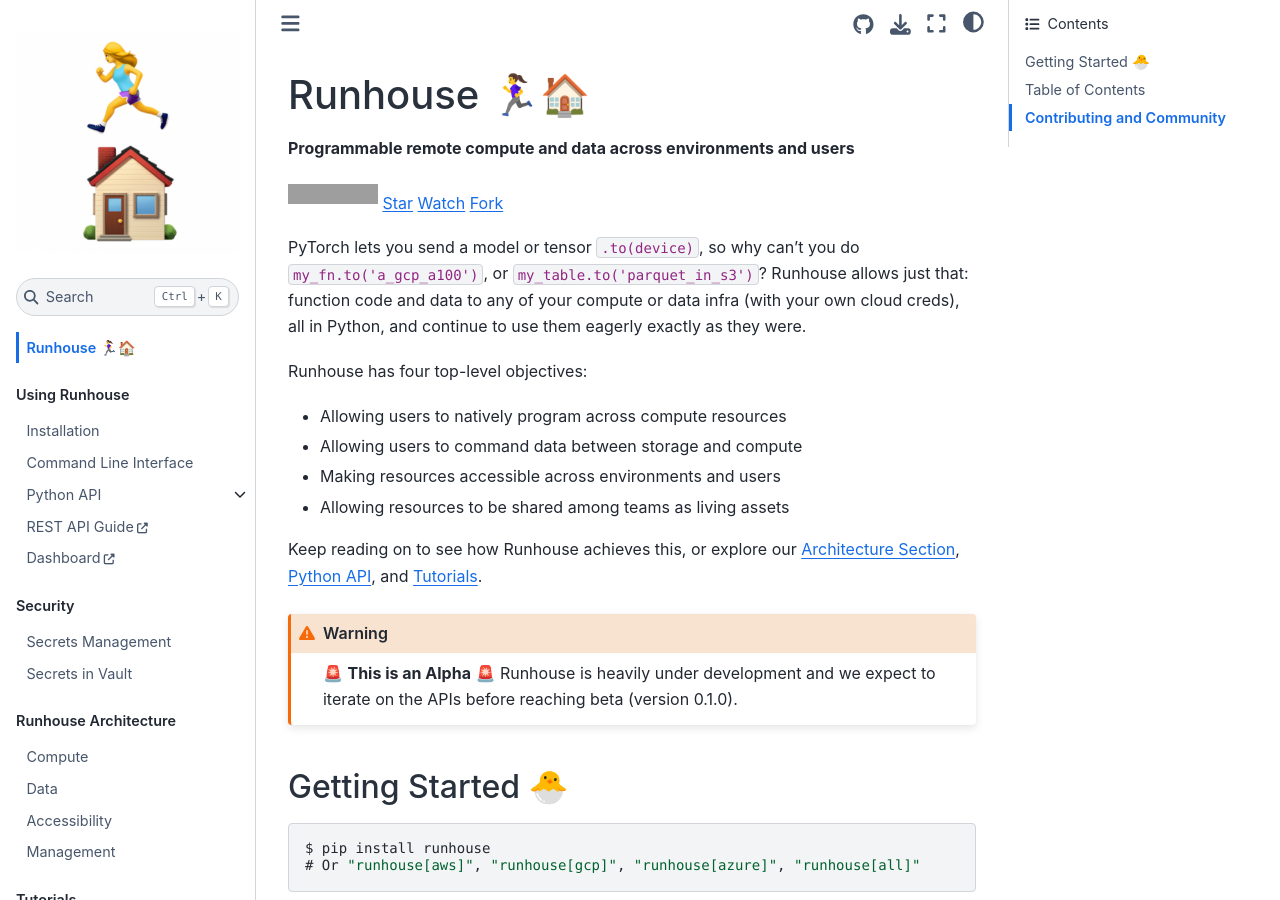
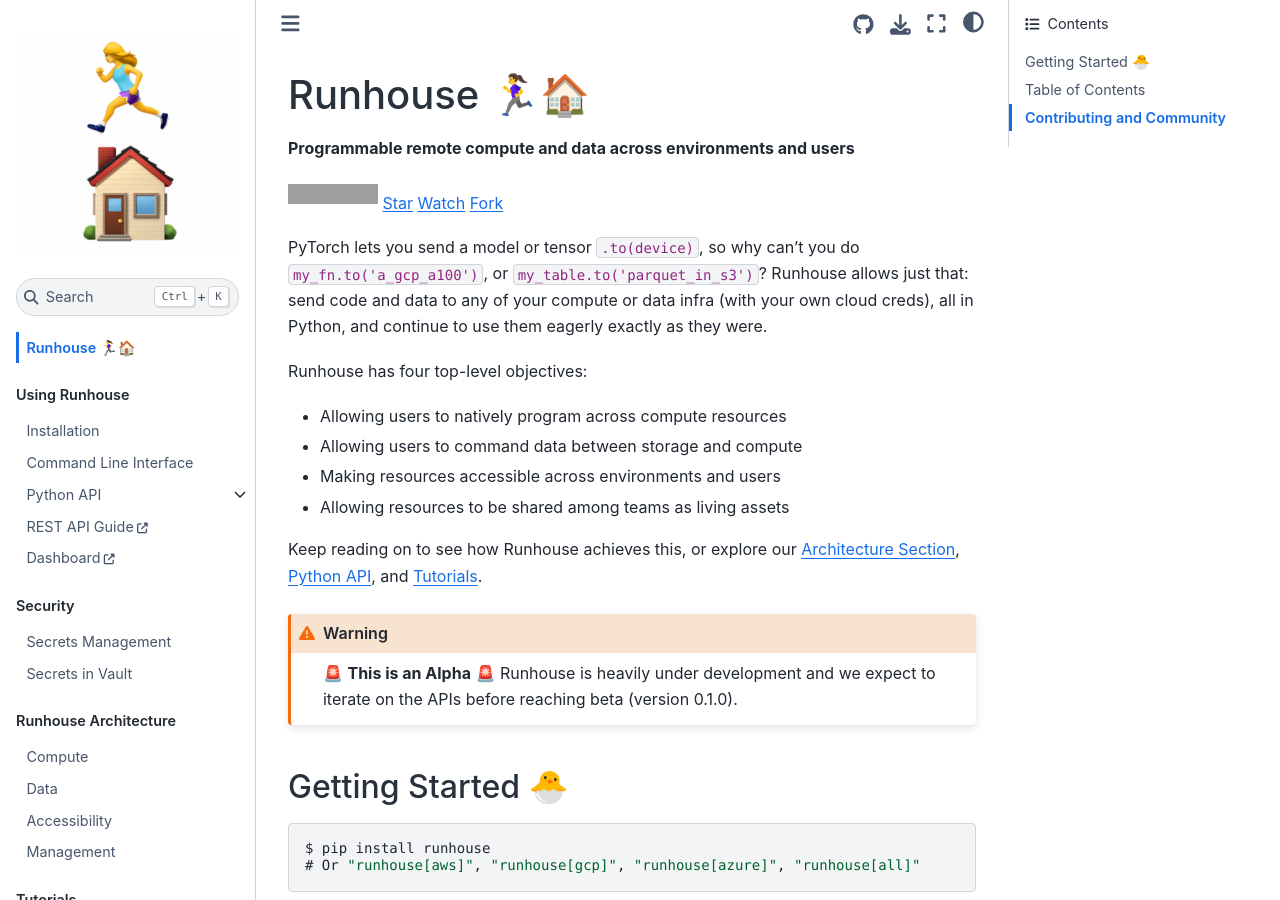
Before and after one commit to run-house/runhouse, a Sphinx documentation site: the page built from docs/index.rst, in a window 1280 px wide and 900 px high. Built offline with Sphinx 7.4.7 and the Sphinx Book theme 1.1.4, drawn with Linux system fonts in a browser that asks for light colours; grey boxes are pictures that could not be loaded.

```diff
--- a/docs/index.rst
+++ b/docs/index.rst
@@ -19,7 +19,7 @@ Runhouse 🏃‍♀️🏠
 
 PyTorch lets you send a model or tensor :code:`.to(device)`, so why can't you do :code:`my_fn.to('a_gcp_a100')`,
 or :code:`my_table.to('parquet_in_s3')`?
-Runhouse allows just that: function code and data to any of your compute or data infra (with your own cloud creds),
+Runhouse allows just that: send code and data to any of your compute or data infra (with your own cloud creds),
 all in Python, and continue to use them eagerly exactly as they were.
 
 Runhouse has four top-level objectives:
```
Also changed, not shown: README.md (+1 -1 lines).
